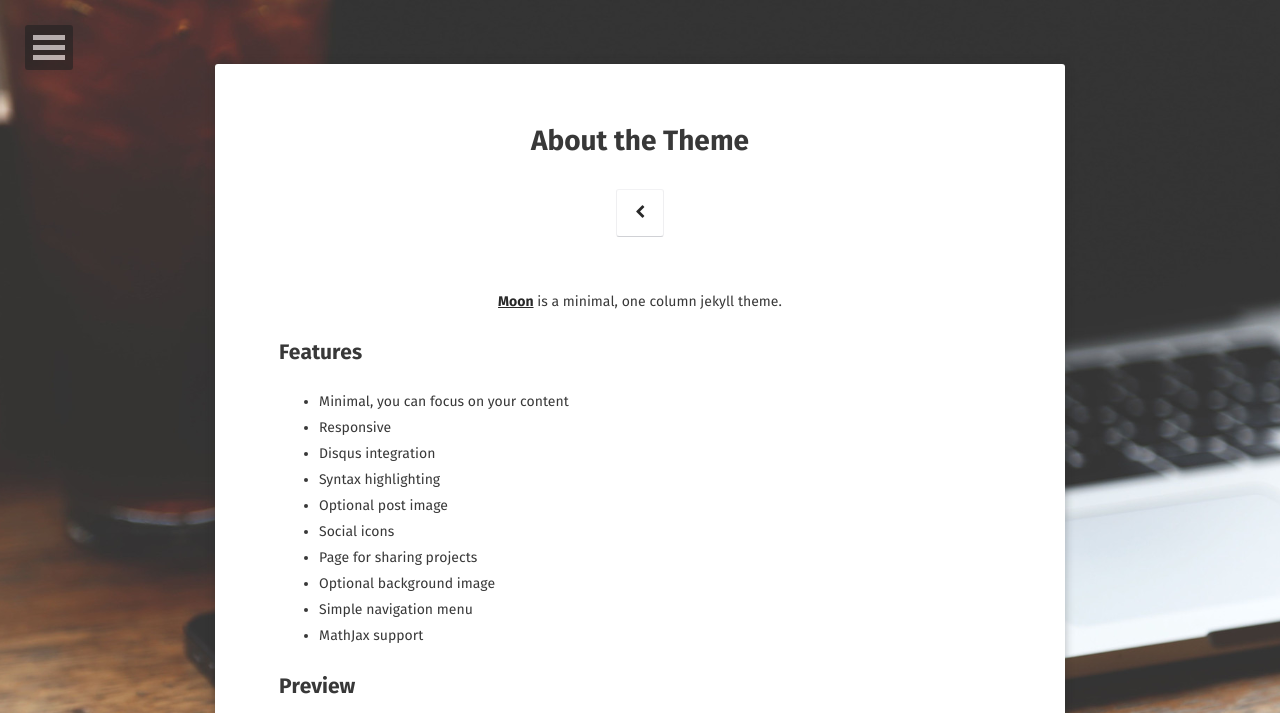
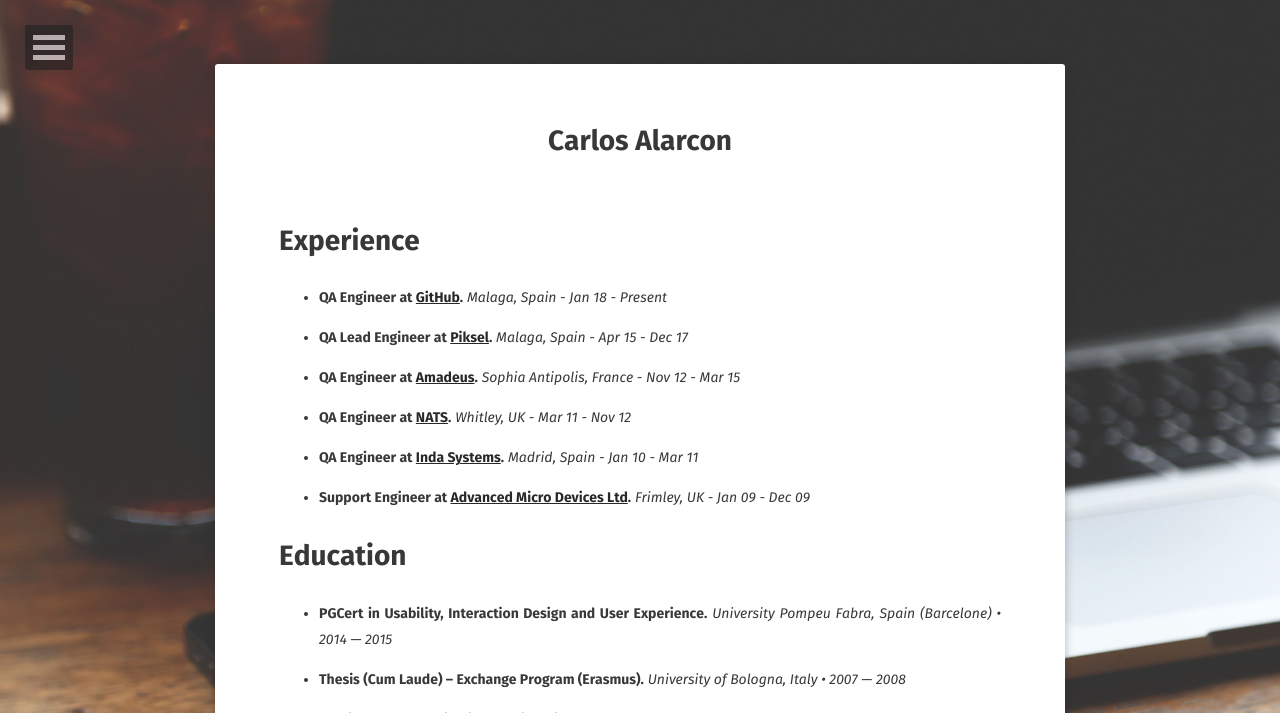
Before and after one commit to jchuerva/jchuerva.github.io, a Jekyll site: the page built from about/index.md, in a window 1280 px wide. Shown: the top 713 px of the page. Built offline with Jekyll 4.4.1, drawn with Linux system fonts in a browser that asks for light colours; some web fonts are replaced; some of the changed text lies outside the part shown; grey boxes are pictures that could not be loaded.

Commit message:
moon theme add about me

```diff
--- a/_config.yml
+++ b/_config.yml
@@ -1,14 +1,14 @@
 # Site
-title:              Moon
-bio:                'Minimal, one column jekyll theme.'
-description:        "Moon is a minimal, one column jekyll theme for your blog."
-reading_time:       true
+title:              Carlos Alarcon
+bio:                'QA Engineer'
+description:        "Hi, my name is Carlos Alarcon and I specialize in Information Technology and Services industry. I love working with passionate people and sharing what I've learned with them."
+reading_time:       false
 words_per_minute:   200
-logo:               'assets/img/logo.png'
+logo:               'assets/img/avatar.jpg'
 background:         'assets/img/placeholder-big.jpg'
 tiled_bg:           false   # Set this true if you want to tile your background image, otherwise it will be covered
-locale:             en_US
-url:                https://taylantatli.github.io/Moon
+locale:             es_ES
+# url:                https://jchuerva.github.io
 
 # Jekyll
 permalink:          /:title/
@@ -26,7 +26,7 @@ sass:
   style:            compressed
 
 # Comments
-disqus_shortname:   taylantatli
+disqus_shortname:   jchuerva
 
 # Social
 # if you don't have any of social below, comment the line.
@@ -37,20 +37,20 @@ disqus_shortname:   taylantatli
   #ad-client:
   #ad-slot:
 #bing-verify:
-#email:
-twitter:            username
-facebook:           username
-github-url:         username
+email:              jchuerva@gmail.com
+twitter:            jchuerva
+#facebook:           username
+github-url:         jchuerva
 #stackoverflow:     123456/username   from a "http://stackoverflow.com/users/123456/username" link
 #linkedin:          username
 #xing:              username
-instagram:          username
+instagram:          jchuerva
 #lastfm:            username
 #tumblr:            username
 #medium:            '@username'
 #pinterest:         username
 #foursquare:        username
-steam:              username
+# steam:              username
 #dribbble:          username
 #youtube:           username
 #youtube-channel:   channel
--- a/_data/navigation.yml
+++ b/_data/navigation.yml
@@ -1,4 +1,4 @@
 # Site navigation links
 
-- title: Projects
-  url: /projects/
+# - title: Projects
+#   url: /projects/
--- a/_includes/nav.html
+++ b/_includes/nav.html
@@ -14,8 +14,11 @@
 					{% if site.email %}<li>
                         <a href="mailto:{{ site.email }}" target="_blank" rel="noopener noreferrer"><i class="fa fa-fw fa-envelope-square"></i> Email</a>
                     </li>{% endif %}
+                    {% if site.github-url %}<li>
+                        <a href="http://github.com/{{ site.github-url }}" target="_blank" rel="noopener noreferrer"><i class="fa fa-fw fa-github"></i> Github</a>
+                    </li>{% endif %}
                     {% if site.twitter %}<li>
-                        <a href="http://twitter.com/{{ site.twitter }}" target="_blank" rel="noopener noreferrer"><i class="fa fa-fw fa-twitter-square"></i> Twitter</a>
+                        <a href="http://twitter.com/{{ site.twitter }}" target="_blank" rel="noopener noreferrer"><i class="fa fa-fw fa-twitter"></i> Twitter</a>
                     </li>{% endif %}
                     {% if site.facebook %}<li>
                         <a href="http://facebook.com/{{ site.facebook }}" target="_blank" rel="noopener noreferrer"><i class="fa fa-fw fa-facebook-square"></i> Facebook</a>
@@ -34,9 +37,6 @@
                     </li>{% endif %}
                     {% if site.tumblr %}<li>
                         <a href="http://{{ site.tumblr }}.tumblr.com" target="_blank" rel="noopener noreferrer"><i class="fa fa-fw fa-tumblr-square"></i> Tumblr</a>
-                    </li>{% endif %}
-                    {% if site.github-url %}<li>
-                        <a href="http://github.com/{{ site.github-url }}" target="_blank" rel="noopener noreferrer"><i class="fa fa-fw fa-github"></i> Github</a>
                     </li>{% endif %}
                     {% if site.stackoverflow %}<li>
                         <a href="http://stackoverflow.com/users/{{ site.stackoverflow }}" target="_blank" rel="noopener noreferrer"><i class="fa fa-fw fa-stack-overflow"></i> StackOverflow</a>
--- a/_layouts/page.html
+++ b/_layouts/page.html
@@ -17,15 +17,31 @@ layout: compress
             <div class="content">
                 <div class="post-title {% if page.feature %} feature {% endif %}">
                     <h1>{{ page.title }}</h1>
-                    <a class="btn zoombtn" href="{{site.url}}">
+                    <!-- <a class="btn zoombtn" href="{{site.url}}">
                         <i class="fa fa-chevron-left"></i>
-                    </a>
+                    </a> -->
                 </div>
                 {{ content }}
+
+                <center>
+                <h3 class="social" center>
+                  <a href="mailto:{{ site.email }}" target="_blank" rel="noopener noreferrer"><i class="fa fa-fw fa-envelope-square"></i>
+                  </a>
+                  <a href="http://github.com/{{ site.github-url }}" target="_blank" rel="noopener noreferrer"><i class="fa fa-fw fa-github"></i>
+                  </a>
+                  <a href="http://twitter.com/{{ site.twitter }}" target="_blank" rel="noopener noreferrer"><i class="fa fa-fw fa-twitter"></i>
+                  </a>
+                  <a href="http://instagram.com/{{ site.instagram }}" target="_blank" rel="noopener noreferrer"><i class="fa fa-fw fa-instagram"></i>
+                  </a>
+                </h3>
+                </center>
             </div>
         </div>
+
+
         {% if page.comments and site.disqus_shortname %}<section id="disqus_thread" class="animated fadeInUp"></section><!-- /#disqus_thread -->{% endif %}
     </header>
+
     {% include scripts.html %}
     {% if site.mathjax == true %}
     <!-- MathJax -->
--- a/about/index.md
+++ b/about/index.md
@@ -1,37 +1,66 @@
 ---
 layout: page
-title: About the Theme
+title: Carlos Alarcon
 tags: [about, Jekyll, theme, moon]
 date: 2016-03-21
 comments: false
 ---
 
-<center><a href="http://taylantatli.github.io/Moon"><b>Moon</b></a> is a minimal, one column jekyll theme.</center>
+# Experience
+- **QA Engineer at [GitHub](https://github.com).**
+  *Malaga, Spain - Jan 18 - Present*
+- **QA Lead Engineer at [Piksel](https://piksel.com/).**
+  *Malaga, Spain - Apr 15 - Dec 17*
 
-## Features
-* Minimal, you can focus on your content
-* Responsive
-* Disqus integration
-* Syntax highlighting
-* Optional post image
-* Social icons
-* Page for sharing projects
-* Optional background image
-* Simple navigation menu
-* MathJax support
+- **QA Engineer at [Amadeus](http://www.amadeus.com/).**
+  *Sophia Antipolis, France - Nov 12 - Mar 15*
 
-## Preview
+- **QA Engineer at [NATS](http://www.nats.co.uk/).**
+ *Whitley, UK - Mar 11 - Nov 12*
 
-{% capture images %}
-    https://cloud.githubusercontent.com/assets/754514/14509720/61c61058-01d6-11e6-93ab-0918515ecd56.png
-    https://cloud.githubusercontent.com/assets/754514/14509716/61ac6c8e-01d6-11e6-879f-8308883de790.png
-{% endcapture %}
-{% include gallery images=images caption="Screenshots of Moon Theme" cols=2 %}
+- **QA Engineer at [Inda Systems](http://www.indracompany.com/).**
+ *Madrid, Spain - Jan 10 - Mar 11*
 
-See a [live version of Moon](http://taylantatli.github.io/Moon) hosted on GitHub.
+- **Support Engineer at [Advanced Micro Devices Ltd](http://www.amd.com/).**
+ *Frimley, UK - Jan 09 - Dec 09*
 
-## Getting Started
+# Education
+- **PGCert in Usability, Interaction Design and User Experience.**
+*University Pompeu Fabra, Spain (Barcelone) • 2014 — 2015*
 
-To learn how to install and use this theme check out the [Setup Guide](http://taylantatli.me/Moon/moon-theme/) for more information.
+- **Thesis (Cum Laude) – Exchange Program (Erasmus).**
+*University of Bologna, Italy • 2007 — 2008*
 
-[Install Moon](https://github.com/TaylanTatli/Moon){: .btn}
+- **MSc in Telecommunications Engineering.**
+*University of Seville, Spain • 2002 — 2008*
+
+# Certifications and Courses
+
+- **User Centered Design.**
+*System Concept, London (UK) • Sept 2014*
+
+- **ISTQB Foundation Level.**
+*March 2014*
+
+# Skills
+### Software quality assurance
+8+ years of experience as a software QA engineer, in a variety of roles and environments, including Agile, Kanban and Waterfall methodologies.
+
+### Software QA leadership
+3+ years of experience developing and implementing QA processes, and developing and leading software QA programs and teams, as a lead and manager
+
+### Test automation experience
+4+ years of experience developing test automation, including Protractor, Cucumber and Gherkin
+
+### Programming languages
+Ruby, Protractor (JS), Gherkin, Cucumber, Capybara (Ruby gem), HTML, CSS, UNIX/Linux shell and Python
+
+### Other
+Jira, Git, GitHub, Jenkins and Go
+
+# Recognition
+**Internship at Dipartimento di Bio-Imagini di Bologna.**
+*6-month internship • 2007 — 2008*
+
+
+Software developed for the creation of an aortic root 3D model
```
Also changed, not shown: _layouts/home.html (+17 -7 lines), Gemfile.lock (added), assets/img/avatar.jpg (added).
